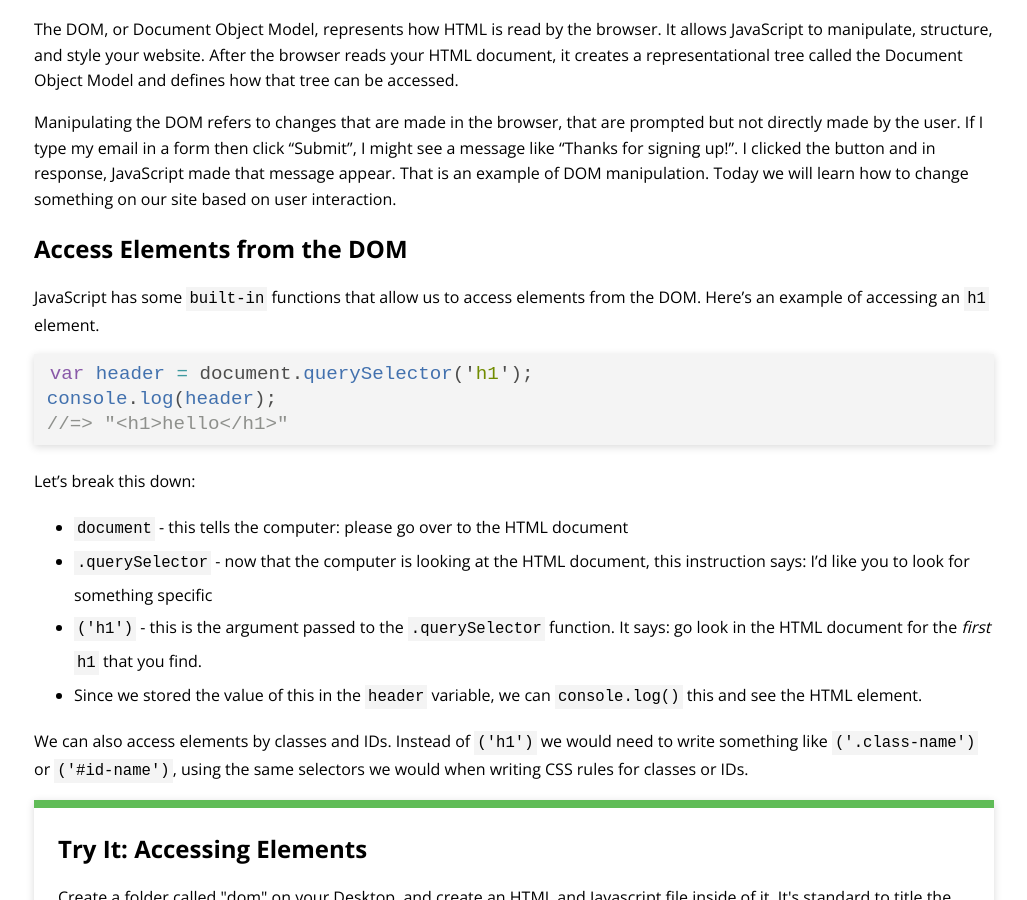
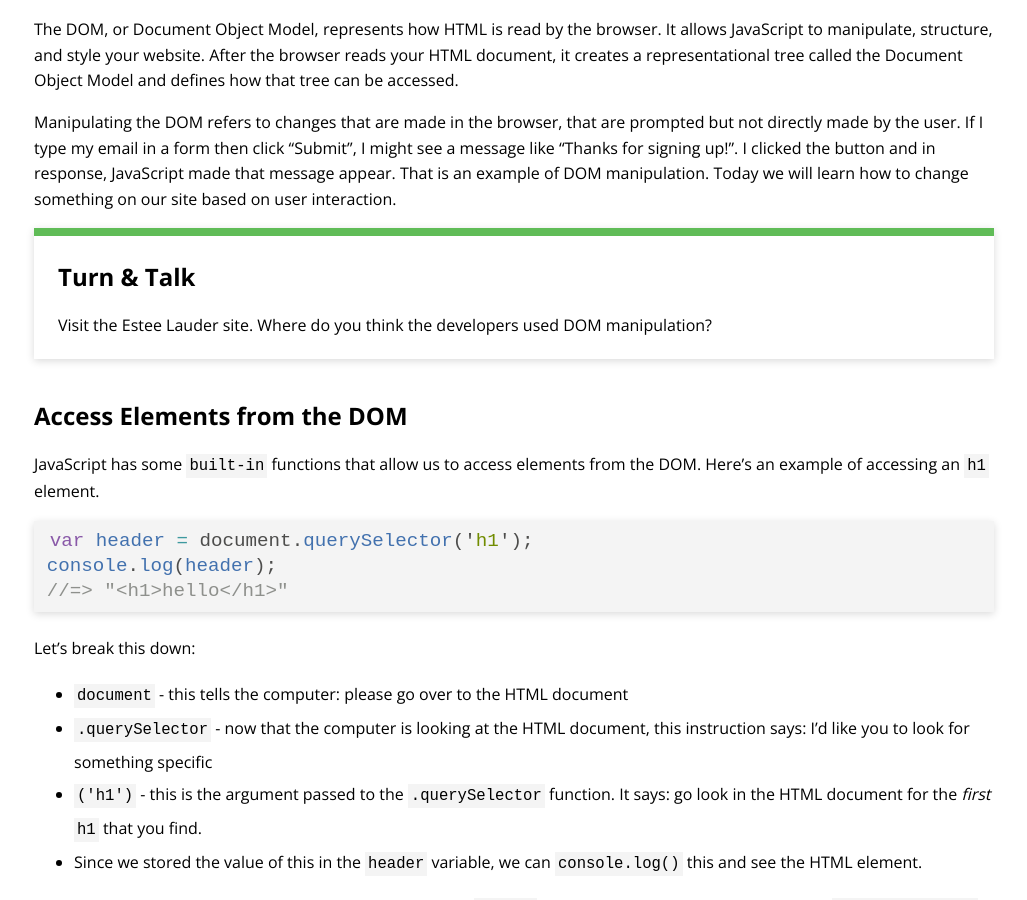
Before and after one commit to ameseee/kwk-curriculum-site, a Jekyll site: the page built from web-app/lessons/dom-manipulation/index.md, in a window 1280 px wide and 900 px high, scrolled down 811 px. Shown: the whole window, without its empty margins (126-1153 px from the left). Built offline with Jekyll 4.4.1, drawn with Linux system fonts in a browser that asks for light colours; nearby versions of some CDN libraries.

Commit message:
Update Turn and Talk to identify DOM Manipulation on a real site

```diff
--- a/web-app/lessons/dom-manipulation/index.md
+++ b/web-app/lessons/dom-manipulation/index.md
@@ -26,6 +26,11 @@ title: DOM Manipulation
 The DOM, or Document Object Model, represents how HTML is read by the browser. It allows JavaScript to manipulate, structure, and style your website. After the browser reads your HTML document, it creates a representational tree called the Document Object Model and defines how that tree can be accessed.
 
 Manipulating the DOM refers to changes that are made in the browser, that are prompted but not directly made by the user. If I type my email in a form then click "Submit", I might see a message like "Thanks for signing up!". I clicked the button and in response, JavaScript made that message appear. That is an example of DOM manipulation. Today we will learn how to change something on our site based on user interaction.
+
+<div class="try-it">
+  <h2>Turn & Talk</h2>
+  <p>Visit the Estee Lauder site. Where do you think the developers used DOM manipulation?</p>
+</div>
 
 ## Access Elements from the DOM
 
```
